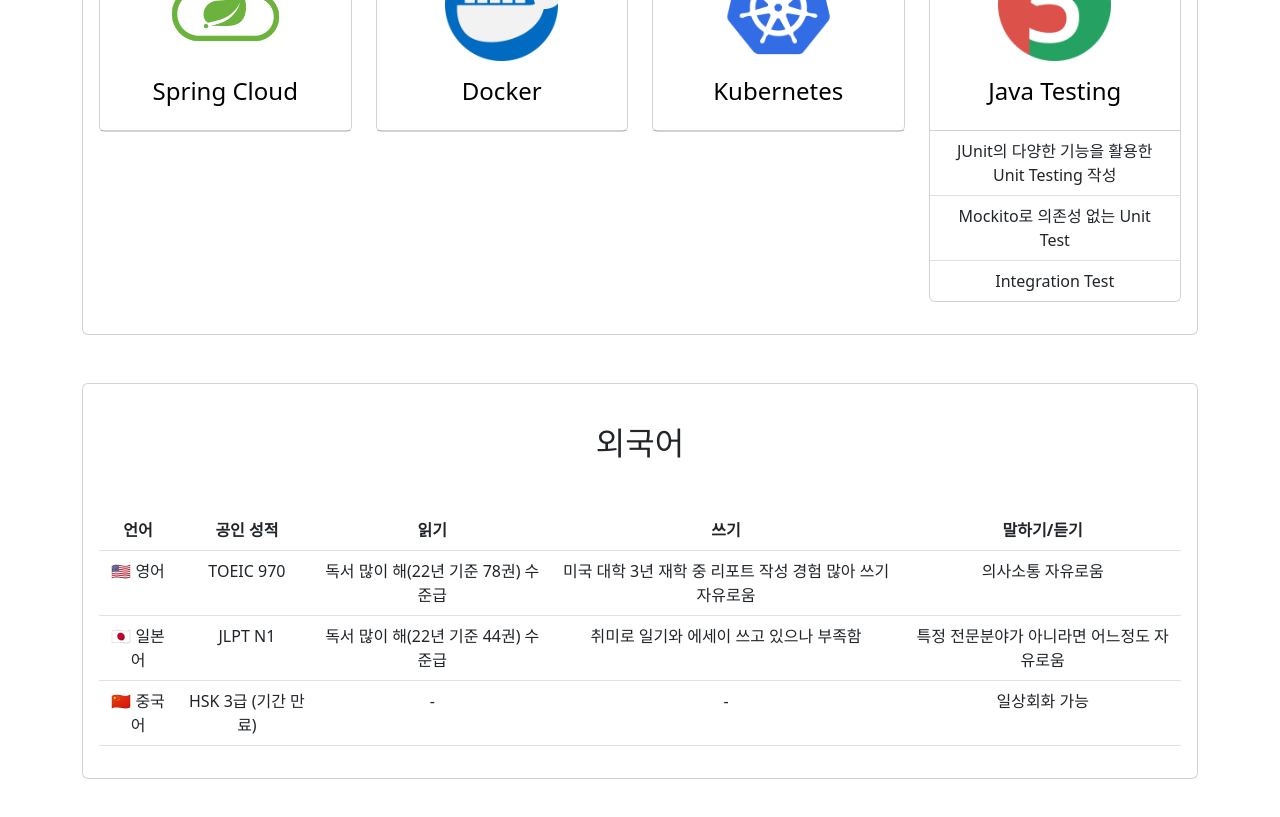
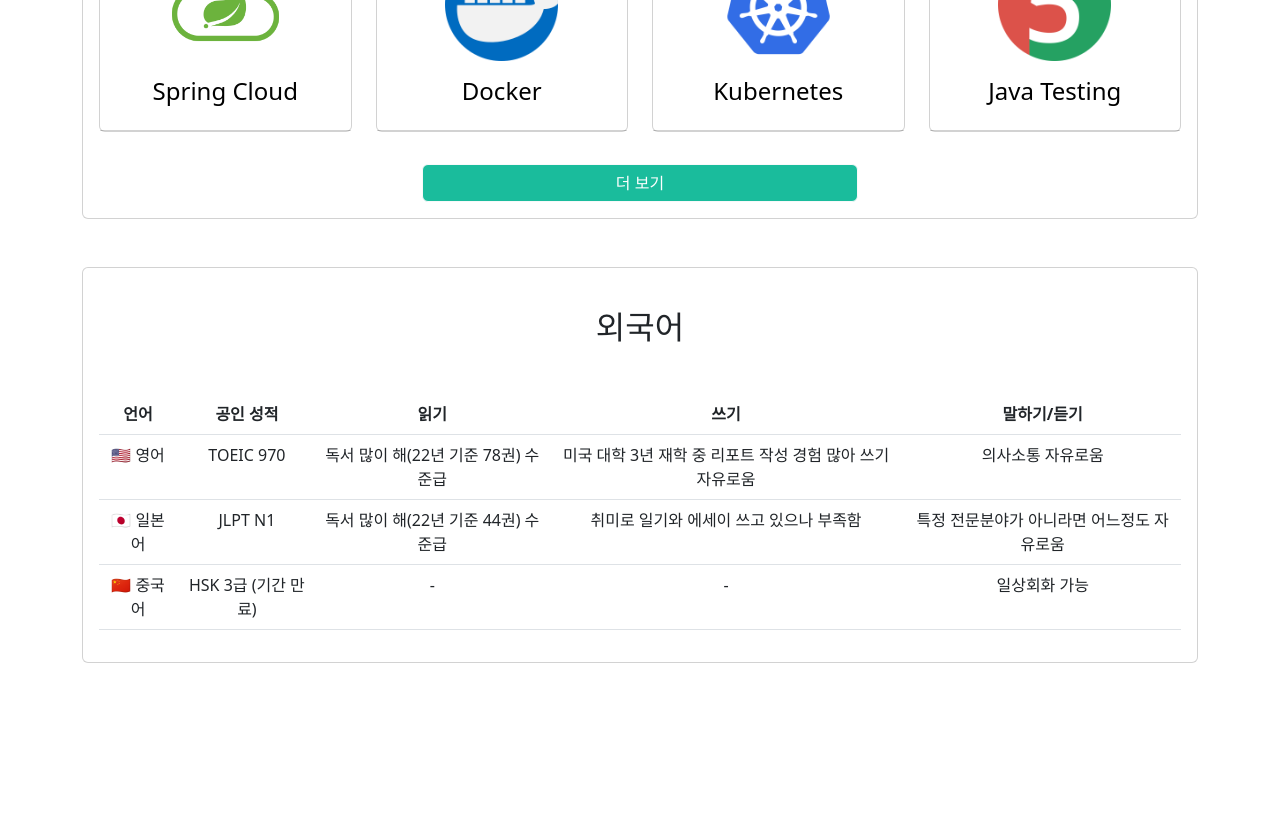
Before and after one commit to jinkyumpark/jinkyumpark, a React (Create React App) app: page /resume in a window 1280 px wide. Shown: the part 1640-2457 px from the top of the page. After the commit the page ends 2351 px from the top, so only its background shows below. Built offline with nearby package versions, Linux system fonts and the light colour scheme.

Commit message:
refactor more button

```diff
--- /dev/null
+++ b/src/common/MoreButton.js
@@ -0,0 +1,21 @@
+import React from 'react';
+import { Button } from 'react-bootstrap';
+
+const MoreButton = ({ style, url }) => {
+    return (
+        <div className='row justify-content-center mt-3'>
+            <div className='d-grid col-xs-12 col-lg-5'>
+                <Button
+                    variant='light'
+                    style={style}
+                    className='text-white'
+                    href={url}
+                >
+                    더 보기
+                </Button>
+            </div>
+        </div>
+    );
+};
+
+export default MoreButton;
--- a/src/data/technologyData.js
+++ b/src/data/technologyData.js
@@ -74,9 +74,9 @@ export const technologies = [
         icon: junit5Icon,
         name: 'Java Testing',
         features: [
-            'JUnit의 다양한 기능을 활용한 Unit Testing 작성',
-            'Mockito로 의존성 없는 Unit Test',
-            'Integration Test',
+            // 'JUnit의 다양한 기능을 활용한 Unit Testing 작성',
+            // 'Mockito로 의존성 없는 Unit Test',
+            // 'Integration Test',
         ],
         featured: true,
         blogUrl: 'https://jinkpark.tistory.com/category/프로그래밍/Testing',
--- a/src/main/TechnologySection.js
+++ b/src/main/TechnologySection.js
@@ -1,7 +1,8 @@
 import React from 'react';
 // Components
 import TechnologyCard from '../technology/TechnologyCard';
-import { Button } from 'react-bootstrap';
+import MoreButton from '../common/MoreButton';
+// Data
 import { technologiesDetailUrl } from '../data/urlData';
 
 const TechnologySection = ({ technologies }) => {
@@ -22,18 +23,7 @@ const TechnologySection = ({ technologies }) => {
                 })}
             </div>
 
-            <div className='row justify-content-center mt-3'>
-                <div className='d-grid col-xs-12 col-lg-5'>
-                    <Button
-                        variant='light'
-                        style={buttonStyle}
-                        className='text-white'
-                        href={technologiesDetailUrl}
-                    >
-                        더 보기
-                    </Button>
-                </div>
-            </div>
+            <MoreButton style={buttonStyle} url={technologiesDetailUrl} />
         </section>
     );
 };
--- a/src/resume/TechnologySection.js
+++ b/src/resume/TechnologySection.js
@@ -1,9 +1,16 @@
 import React from 'react';
-import { Card } from 'react-bootstrap';
+import { Card, Button } from 'react-bootstrap';
 // Components
 import TechnologyCard from '../technology/TechnologyCard';
+import MoreButton from '../common/MoreButton';
+// Data
+import { technologiesDetailUrl } from '../data/urlData';
 
 const TechnologySection = ({ technologies }) => {
+    const buttonStyle = {
+        backgroundColor: 'rgb(26, 188, 156)',
+    };
+
     return (
         <Card className='mb-5'>
             <Card.Body>
@@ -19,6 +26,8 @@ const TechnologySection = ({ technologies }) => {
                             );
                         })}
                 </div>
+
+                <MoreButton style={buttonStyle} url={technologiesDetailUrl} />
             </Card.Body>
         </Card>
     );
```
